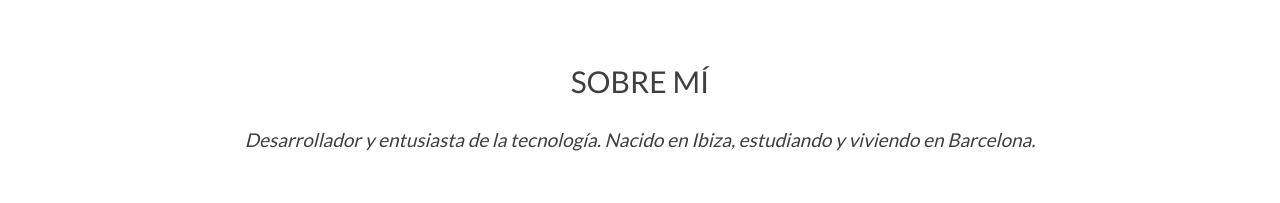
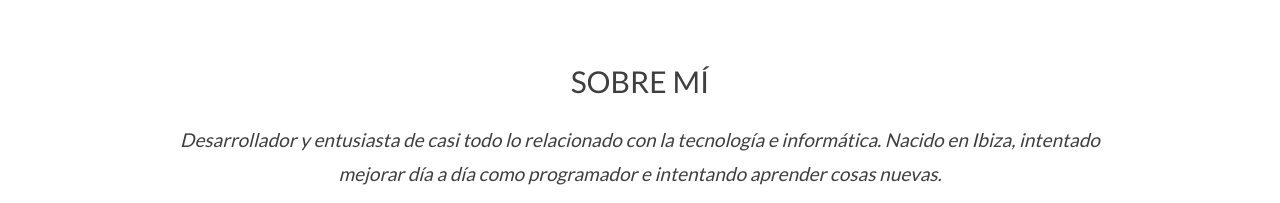
Before and after one commit to gerardodinardo/portfolio, a plain HTML site: page index.html in a window 1280 px wide. Shown: the part 820-1023 px from the top of the page. Drawn offline with Linux system fonts and the light colour scheme.

Commit message:
minor changes

```diff
--- a/index.html
+++ b/index.html
@@ -60,7 +60,7 @@
         <!-- <img src="img/me.jfif" alt="my_picture" width="120%" height="120%" /> -->
       </div>
       <p class="w3-center"><em>
-          Desarrollador y entusiasta de la tecnología. Nacido en Ibiza, estudiando y viviendo en Barcelona.
+          Desarrollador y entusiasta de casi todo lo relacionado con la tecnología e informática. Nacido en Ibiza, intentado mejorar día a día como programador e intentando aprender cosas nuevas.
         </em></p>
 
     </div>
```
